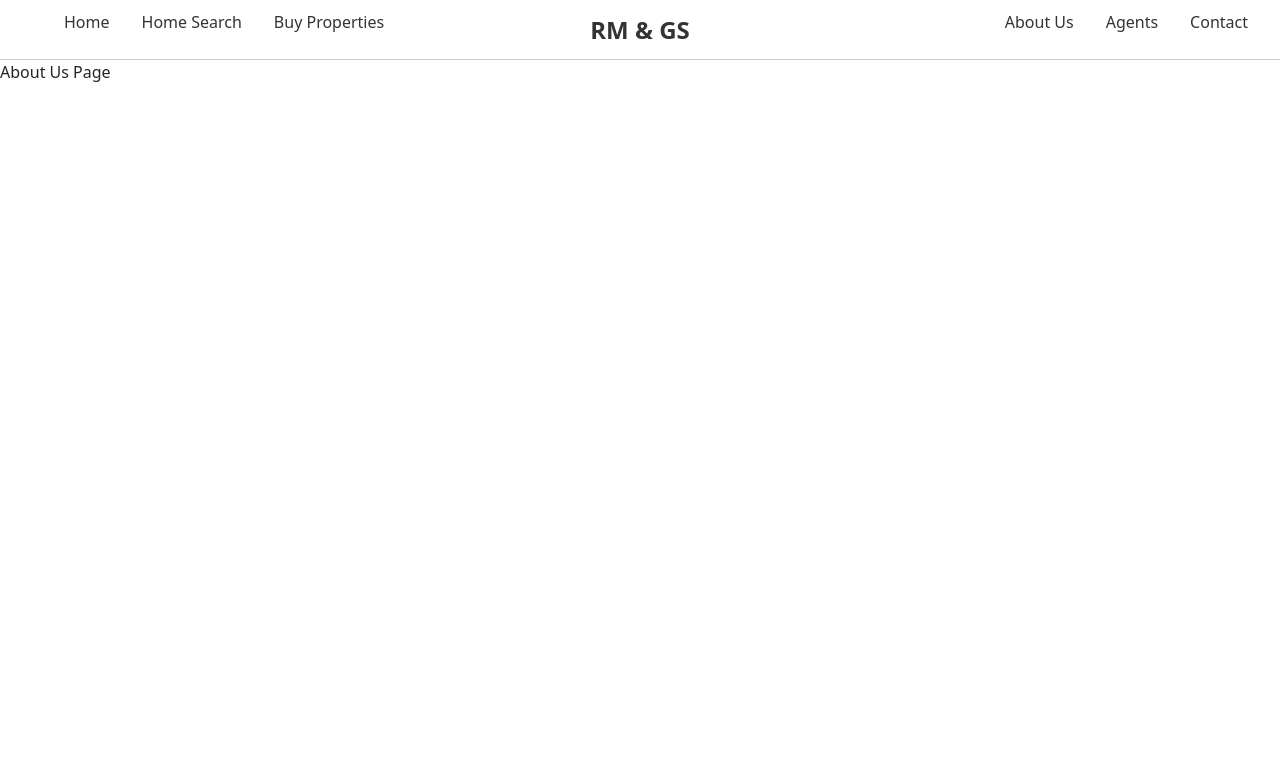
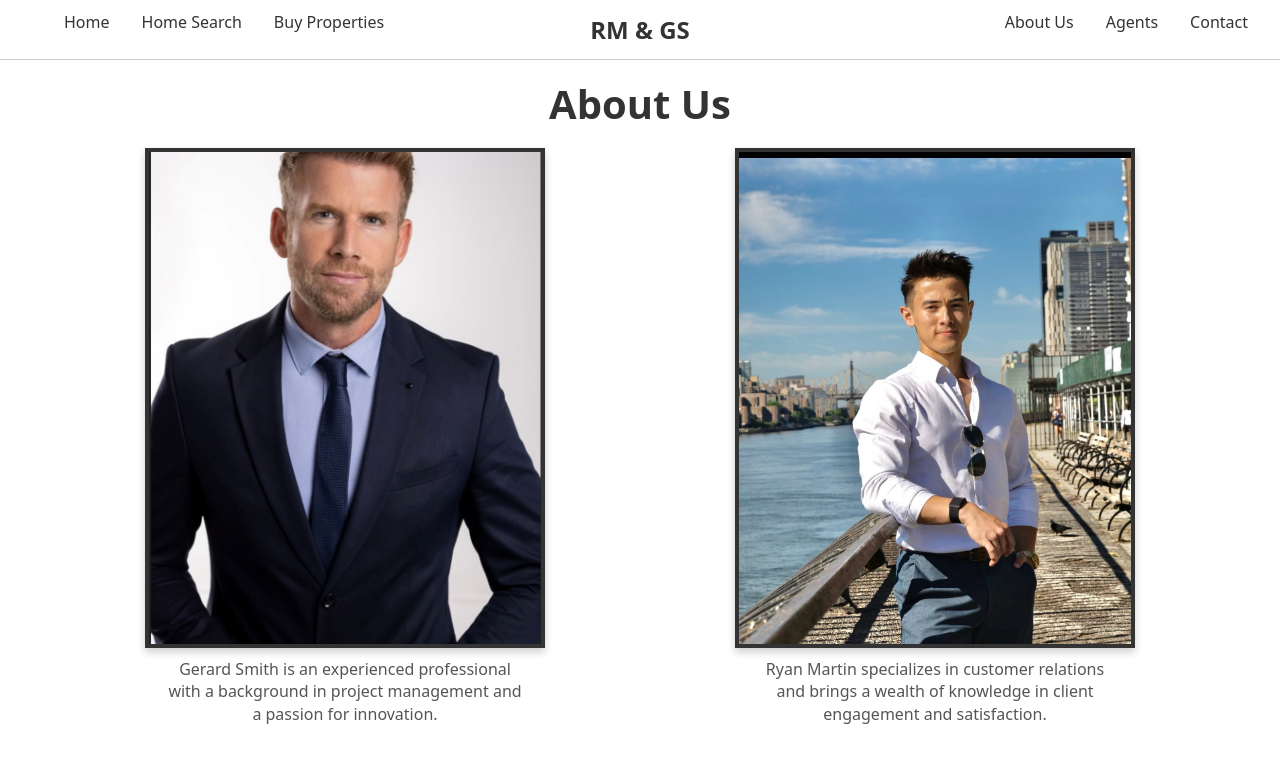
Before and after one commit to charlesheese/realestate, a React (Vite) app: page /about in a window 1280 px wide. Shown: the top 762 px of the page. Built offline with nearby package versions, Linux system fonts and the light colour scheme.

Commit message:
about us page chages

```diff
--- a/src/App.tsx
+++ b/src/App.tsx
@@ -3,9 +3,9 @@
 import Navbar from "./components/NavBar";
 import Home from "./pages/Home";
 import Contact from "./pages/Contact";
+import AboutUs from "./pages/AboutUs";
 
 const Listings = () => <div>Listings Page</div>;
-const About = () => <div>About Us Page</div>;
 
 const App = () => {
   return (
@@ -14,7 +14,7 @@
       <Routes>
         <Route path="/" element={<Home />} />
         <Route path="/listings" element={<Listings />} />
-        <Route path="/about" element={<About />} />
+        <Route path="/about" element={<AboutUs />} />
         <Route path="/contact" element={<Contact />} />
       </Routes>
     </Router>
--- a/src/pages/AboutUs.css
+++ b/src/pages/AboutUs.css
@@ -0,0 +1,49 @@
+.about-us-container {
+    display: flex;
+    flex-direction: column;
+    align-items: center;
+    padding: 20px;
+    max-width: 1200px;
+    margin: 0 auto;
+    text-align: center;
+  }
+
+  .about-us-title {
+    font-size: 2.5em;
+    font-weight: bold;
+    margin-bottom: 20px;
+    color: #333;
+  }
+
+  .about-us-photos {
+    display: flex;
+    justify-content: space-around;
+    width: 100%;
+    margin-bottom: 20px;
+    gap: 20px; /* Adds space between the two members */
+  }
+
+  .about-us-member {
+    display: flex;
+    flex-direction: column;
+    align-items: center;
+    flex: 1; /* Ensures each member takes up equal width */
+    max-width: 400px; /* Limits the maximum width for each member */
+  }
+
+  .headshot {
+    width: 100%;
+    height: 500px; /* Increase height to provide more vertical space for the image */
+    border: 4px solid #333;
+    object-fit: cover; /* Ensures the image fills the container without black space */
+    box-shadow: 0 4px 8px rgba(0, 0, 0, 0.2);
+    margin-bottom: 10px;
+  }
+
+  .about-us-member-description {
+    font-size: 1em;
+    color: #555;
+    line-height: 1.4;
+    text-align: center;
+    max-width: 90%; /* Ensures description doesn't stretch too wide */
+  }
--- a/src/pages/AboutUs.tsx
+++ b/src/pages/AboutUs.tsx
@@ -0,0 +1,30 @@
+import React from "react";
+import "./AboutUs.css";
+import GerardSmith from "./image.png";
+import RyanMartin from "./RyanMartin.jpeg";
+
+const AboutUs: React.FC = () => {
+  return (
+    <div className="about-us-container">
+      <h1 className="about-us-title">About Us</h1>
+      <div className="about-us-photos">
+        <div className="about-us-member">
+          <img src={GerardSmith} alt="Gerard Smith" className="headshot" />
+          <p className="about-us-member-description">
+            Gerard Smith is an experienced professional with a background in
+            project management and a passion for innovation.
+          </p>
+        </div>
+        <div className="about-us-member">
+          <img src={RyanMartin} alt="Ryan Martin" className="headshot" />
+          <p className="about-us-member-description">
+            Ryan Martin specializes in customer relations and brings a wealth of
+            knowledge in client engagement and satisfaction.
+          </p>
+        </div>
+      </div>
+    </div>
+  );
+};
+
+export default AboutUs;
```
Also changed, not shown: src/pages/RyanMartin.jpeg (added), src/pages/image.png (added).
